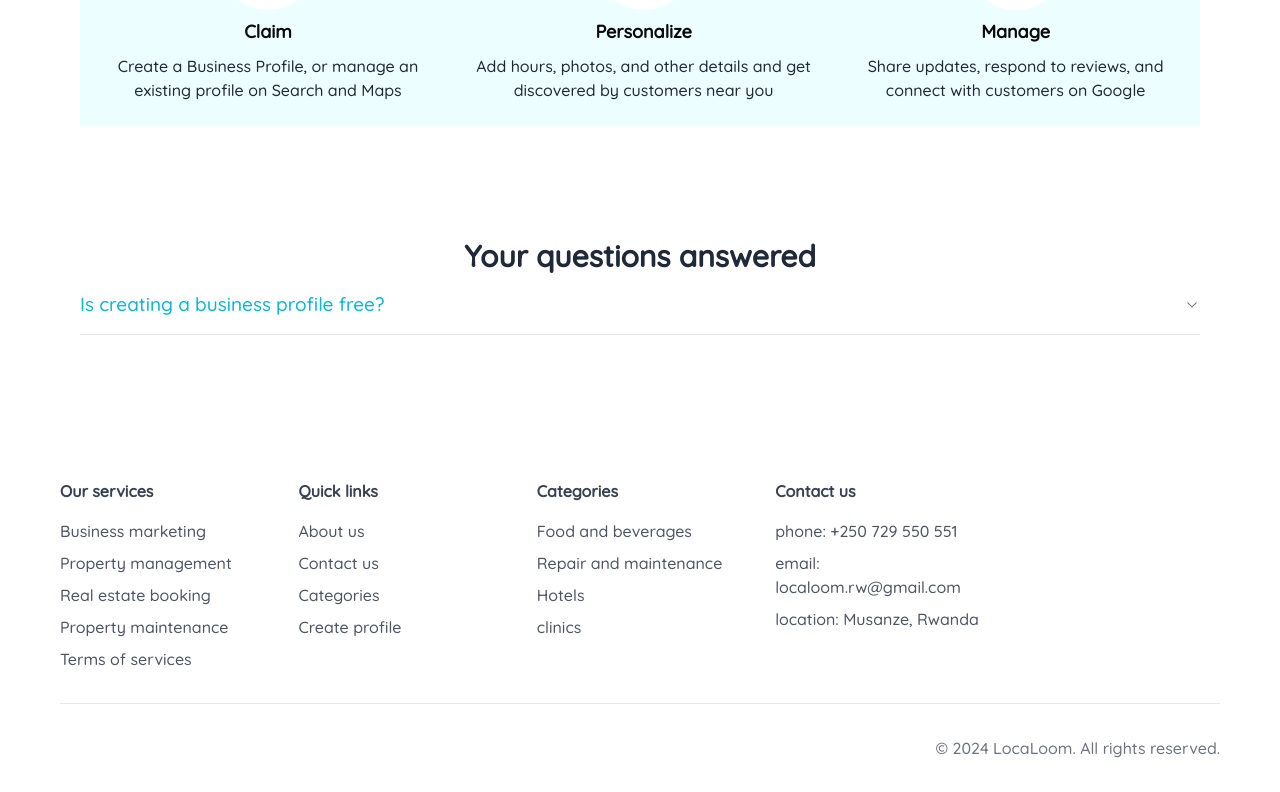
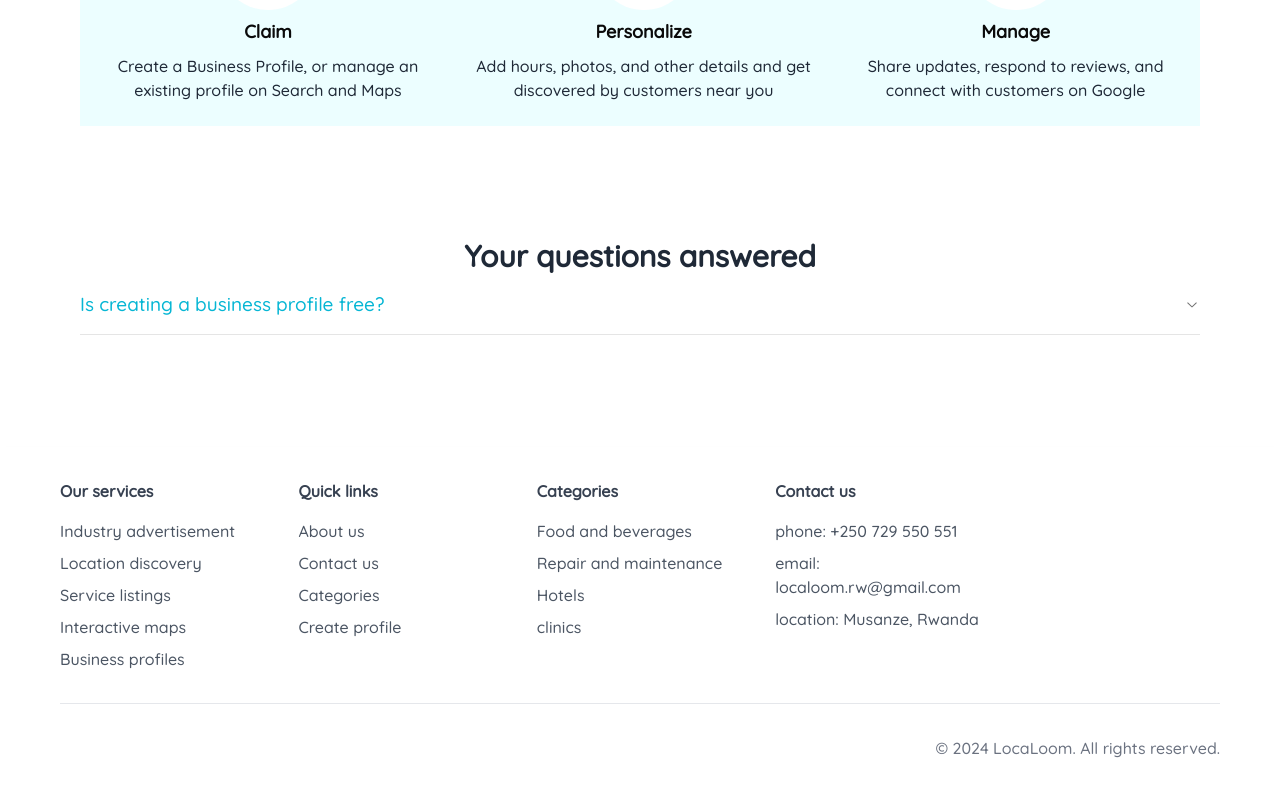
Before and after one commit to Aimable01/Localoom, a Next.js app in the folder frontend/: page /create in a window 1280 px wide. Shown: the part 1689-2481 px from the top of the page. Built offline with nearby package versions, Linux system fonts and the light colour scheme.

Commit message:
feat: footer component

```diff
--- a/frontend/src/components/shared/Footer.tsx
+++ b/frontend/src/components/shared/Footer.tsx
@@ -4,18 +4,17 @@ export default function Footer() {
   return (
     <footer className="bg-white w-full py-8 shadow-md">
       <div className="max-w-[1200px] mx-auto px-5">
-        {/* Top section: Service Links */}
         <div className="grid grid-cols-1 sm:grid-cols-2 md:grid-cols-5 gap-8 mb-8">
-          {/* Our Services */}
+          {/* services */}
           <div>
             <h3 className="font-bold text-gray-700 mb-4">Our services</h3>
             <ul className="space-y-2">
               {[
-                "Business marketing",
-                "Property management",
-                "Real estate booking",
-                "Property maintenance",
-                "Terms of services",
+                "Industry advertisement",
+                "Location discovery",
+                "Service listings",
+                "Interactive maps",
+                "Business profiles",
               ].map((service) => (
                 <li key={service}>
                   <Link
@@ -29,7 +28,7 @@ export default function Footer() {
             </ul>
           </div>
 
-          {/* Quick Links */}
+          {/* quick Links */}
           <div>
             <h3 className="font-bold text-gray-700 mb-4">Quick links</h3>
             <ul className="space-y-2">
@@ -70,7 +69,7 @@ export default function Footer() {
             </ul>
           </div>
 
-          {/* Contact */}
+          {/* contact */}
           <div>
             <h3 className="font-bold text-gray-700 mb-4">Contact us</h3>
             <ul className="space-y-2 text-gray-600">
@@ -81,19 +80,13 @@ export default function Footer() {
           </div>
         </div>
 
-        {/* Divider */}
         <hr className="border-t border-gray-200 mb-8" />
 
-        {/* Bottom section: Copyright */}
         <div className="flex flex-col md:flex-row justify-between items-center">
-          {/* Social Media Links (Optional for your use) */}
-          <div className="flex gap-4 text-gray-600">
-            {/* Add social media icons if needed */}
-          </div>
+          <div className="flex gap-4 text-gray-600"></div>
 
-          {/* Copyright */}
           <p className="text-gray-500 text-center mt-4 md:mt-0">
-            © {new Date().getFullYear()} LocaLoom. All rights reserved.
+            &copy; {new Date().getFullYear()} LocaLoom. All rights reserved.
           </p>
         </div>
       </div>
```
